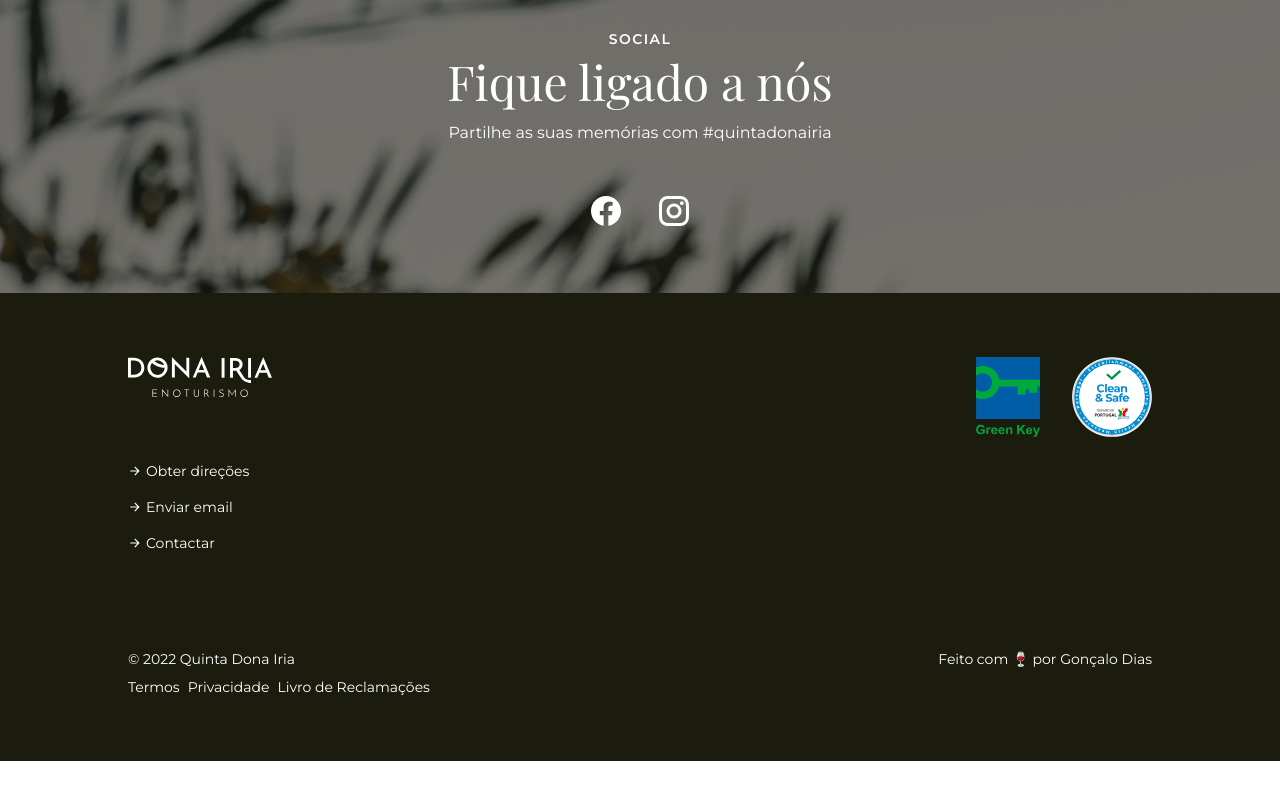
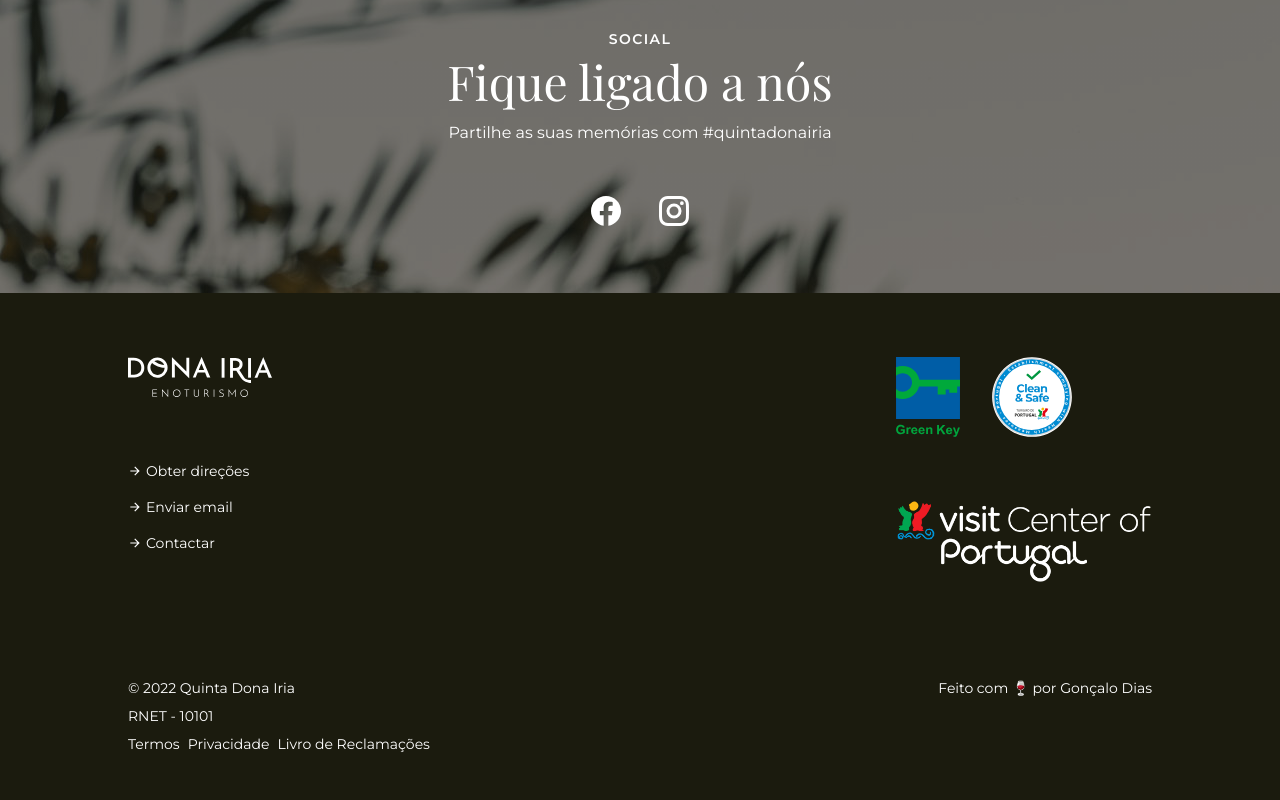
Before and after one commit to quintadonairia/quintadonairia, a Next.js app: page / in a window 1280 px wide. Shown: the part 3721-4521 px from the top of the page. Before the commit the page ends 4482 px from the top, so only its background shows below. Built offline with nearby package versions, Linux system fonts and the light colour scheme.

Commit message:
:ambulance: Add legal tourism registration number

```diff
--- a/components/organisms/Footer.js
+++ b/components/organisms/Footer.js
@@ -59,15 +59,22 @@ const Footer = () => {
             </div>
           </div>
         </div>
+        <div className="flex flex-col gap-16">
           <div className="flex items-center gap-8">
-          <a href="https://greenkey.abae.pt/empreendimento/quinta-dona-iria/">
+            <a
+              href="https://greenkey.abae.pt/empreendimento/quinta-dona-iria/"
+              target="_blank"
+            >
               <img
                 src="/graphics/green-key-logo.svg"
                 alt="Green Key logo"
                 className="w-16"
               />
             </a>
-          <a href="https://portugalcleanandsafe.com/place/1654747">
+            <a
+              href="https://portugalcleanandsafe.com/place/1654747"
+              target="_blank"
+            >
               <img
                 src="/graphics/clean-safe-logo.svg"
                 alt="Clean & Safe logo"
@@ -75,11 +82,24 @@ const Footer = () => {
               />
             </a>
           </div>
+          <a href="https://www.centerofportugal.com/" target="_blank">
+            <img
+              src="/images/visit-center-of-portugal.png"
+              alt="Center of Portugal logo"
+              className="w-64"
+            />
+          </a>
         </div>
-
+      </div>
       <div className="w-full flex flex-col gap-12 lg:items-start lg:gap-0 lg:flex-row lg:justify-between text-sm">
         <div className="flex flex-col gap-2">
           <p>© {year} Quinta Dona Iria</p>
+          <a
+            href="https://rnt.turismodeportugal.pt/RNT/RNET.aspx?nr=10101"
+            target="_blank"
+          >
+            RNET - 10101
+          </a>
           <ul className="flex gap-2">
             <li>{t.legalTerms}</li>
             <li>{t.legalPrivacy}</li>
```
Also changed, not shown: public/images/visit-center-of-portugal.png (added). Lines whose indentation alone changed are shown as unchanged.
